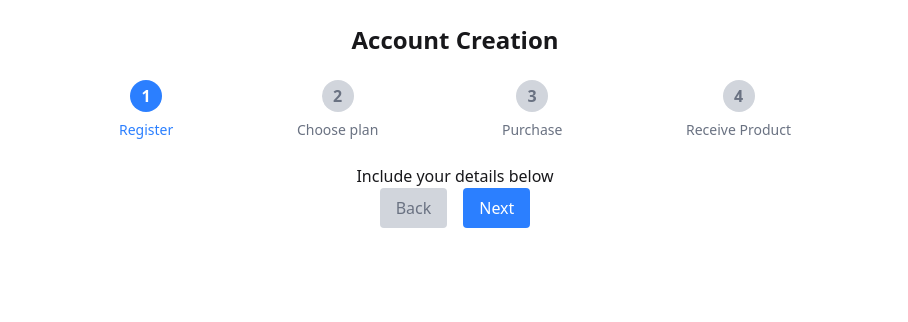
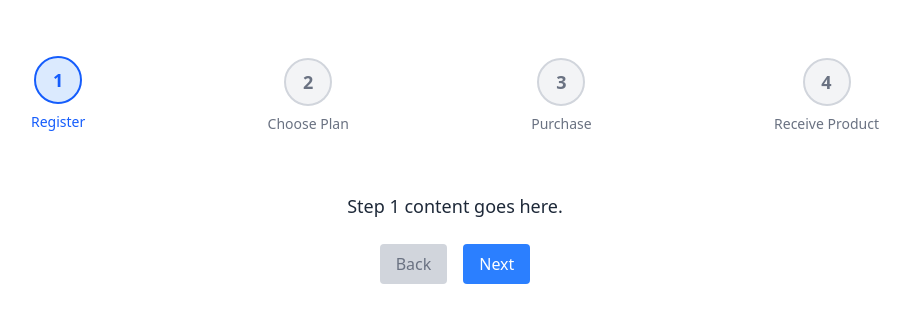
Before and after one commit to MossDog/Bookings, a React (Vite) app in the folder web-client/: page /account-creation in a window 1280 px wide. Shown: the top 322 px of the page, without its empty margins (185-1093 px from the left). Built offline with nearby package versions, Linux system fonts and the light colour scheme; no server answers.

Commit message:
Horizontal Steps Component

```diff
--- a/web-client/src/components/HorizontalSteps.tsx
+++ b/web-client/src/components/HorizontalSteps.tsx
@@ -5,31 +5,53 @@ interface HorizontalStepsProps {
 }
 
 const HorizontalSteps: React.FC<HorizontalStepsProps> = ({ currentStep }) => {
-  const steps = ["Register", "Choose plan", "Purchase", "Receive Product"];
+  const steps = ["Register", "Choose Plan", "Purchase", "Receive Product"];
 
   return (
-    <ul className="flex justify-between items-center w-full max-w-2xl mx-auto">
-      {steps.map((step, index) => (
-        <li key={index} className="flex flex-col items-center">
+    <div className="relative w-full max-w-4xl mx-auto px-6 py-8">
+      {/* Steps */}
+      <ul className="flex justify-between items-center">
+        {steps.map((step, index) => {
+          const isCompleted = index + 1 < currentStep;
+          const isActive = index + 1 === currentStep;
+
+          return (
+            <li
+              key={index}
+              className={`flex flex-col items-center text-center ${
+                isActive ? "text-blue-600" : "text-gray-500"
+              }`}
+            >
+              {/* Step Circle */}
               <div
-            className={`w-8 h-8 flex items-center justify-center rounded-full font-bold ${
-              index + 1 <= currentStep
-                ? "bg-blue-500 text-white"
-                : "bg-gray-300 text-gray-500"
+                className={`w-12 h-12 flex items-center justify-center rounded-full border-2 font-bold text-lg transition-all duration-300 ${
+                  isCompleted
+                    ? "bg-blue-500 border-blue-500 text-white"
+                    : isActive
+                    ? "bg-blue-100 border-blue-600 text-blue-600"
+                    : "bg-gray-100 border-gray-300 text-gray-500"
                 }`}
               >
                 {index + 1}
               </div>
+              {/* Step Label */}
               <span
-            className={`mt-2 text-sm ${
-              index + 1 <= currentStep ? "text-blue-500" : "text-gray-500"
+                className={`mt-2 text-sm font-medium ${
+                  isActive ? "font-bold text-blue-600" : "text-gray-500"
                 }`}
               >
                 {step}
               </span>
+              {/* Current Step Indicator */}
+              {isActive && (
+                <span className="mt-1 text-xs text-blue-500 font-semibold">
+                </span>
+              )}
             </li>
-      ))}
+          );
+        })}
       </ul>
+    </div>
   );
 };
 
--- a/web-client/src/pages/AccountCreationPage.tsx
+++ b/web-client/src/pages/AccountCreationPage.tsx
@@ -18,9 +18,15 @@ const AccountCreationPage: React.FC = () => {
   };
 
   return (
-    <div className="flex flex-col items-center p-6 space-y-6">
-      {      <h1 className="text-2xl font-bold">Account Creation</h1>}
-      <HorizontalSteps currentStep={currentStep} /> Include your details below
+    <div className="flex flex-col items-center p-6 space-y-6 bg-white min-h-screen">
+
+      <HorizontalSteps currentStep={currentStep} />
+      <div className="w-full max-w-lg">
+        {currentStep && (
+          <div className="text-center">
+<p className="text-gray-800 text-lg">Step {currentStep} content goes here.</p>          </div>
+        )}
+      </div>
       <div className="flex space-x-4">
         <button
           onClick={handleBack}
```
Lines whose indentation alone changed are shown as unchanged.
